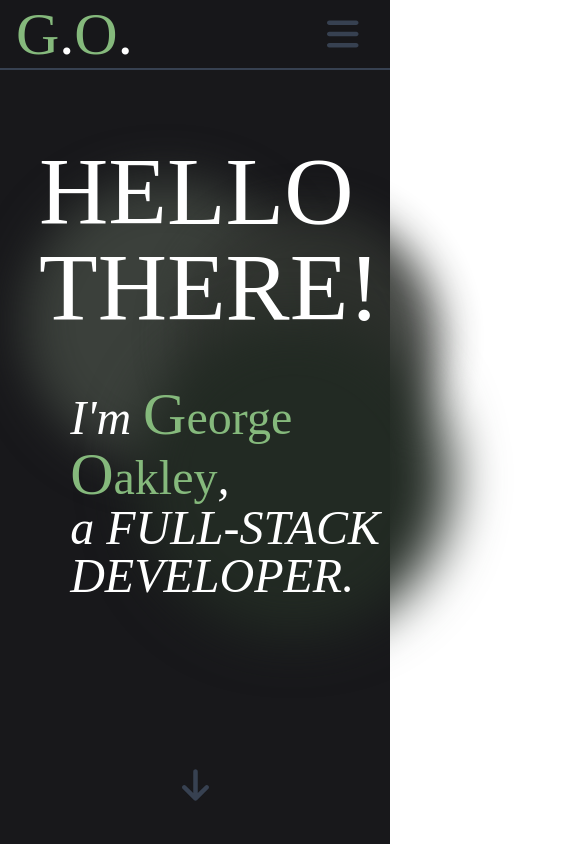
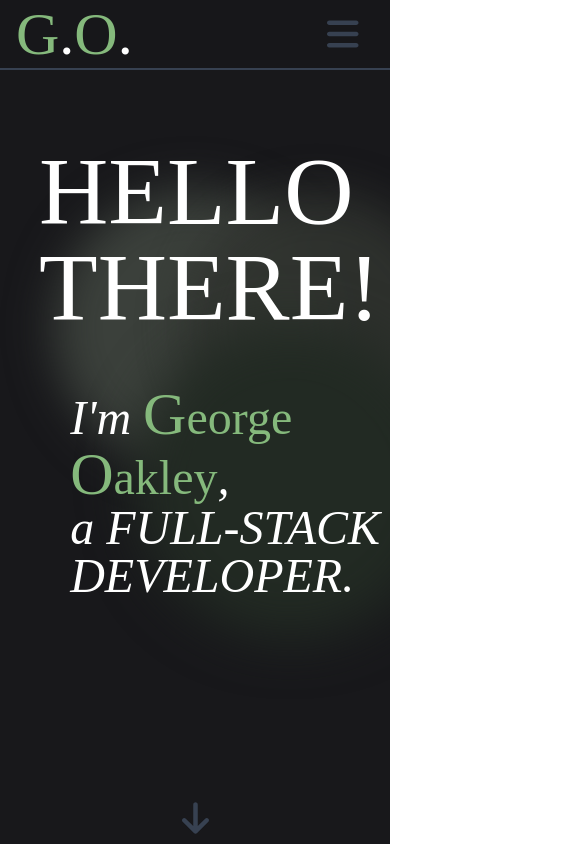
Before and after one commit to Georgeoak03/portfolioV2, a React (Create React App) app in the folder portfolio/: page / in a window 390 px wide. Shown: the top 844 px of the page, 580 px wide, since content can reach past the window. Built offline with nearby package versions, Linux system fonts and the light colour scheme.

Commit message:
scroll section alignment

```diff
--- a/portfolio/src/App.css
+++ b/portfolio/src/App.css
@@ -1,43 +1,13 @@
 #main {
     box-sizing: border-box;
+    scroll-snap-type: y mandatory;
+    overflow-y: scroll;
+    overflow-x: hidden;
+    height: 100vh;
+    scroll-behavior: smooth;
 }
 
-
-/*.App {*/
-/*  text-align: center;*/
-/*}*/
-
-/*.App-logo {*/
-/*  height: 40vmin;*/
-/*  pointer-events: none;*/
-/*}*/
-
-/*@media (prefers-reduced-motion: no-preference) {*/
-/*  .App-logo {*/
-/*    animation: App-logo-spin infinite 20s linear;*/
-/*  }*/
-/*}*/
-
-/*.App-header {*/
-/*  background-color: #282c34;*/
-/*  min-height: 100vh;*/
-/*  display: flex;*/
-/*  flex-direction: column;*/
-/*  align-items: center;*/
-/*  justify-content: center;*/
-/*  font-size: calc(10px + 2vmin);*/
-/*  color: white;*/
-/*}*/
-
-/*.App-link {*/
-/*  color: #61dafb;*/
-/*}*/
-
-/*@keyframes App-logo-spin {*/
-/*  from {*/
-/*    transform: rotate(0deg);*/
-/*  }*/
-/*  to {*/
-/*    transform: rotate(360deg);*/
-/*  }*/
-/*}*/
+section {
+    scroll-snap-align: start;
+    scroll-behavior: smooth;
+}
--- a/portfolio/src/App.js
+++ b/portfolio/src/App.js
@@ -9,7 +9,7 @@ import Footer from "./components/Footer";
 
 function App() {
     return (
-        <main id="main" className="bg-zinc-900 min-h-full">
+        <main id="main" className="bg-zinc-900 min-h-full ">
             <Splash id="splash"/>
             <Navbar />
             <About id="about"/>
--- a/portfolio/src/components/About.js
+++ b/portfolio/src/components/About.js
@@ -7,8 +7,8 @@ import mysql from './mysql.svg';
 
 export default function About() {
     return (
-        <section id="about-me" className="bg-zinc-900 min-h-screen">
-            <div className="relative">
+        <section id="about-me" className="bg-zinc-900 min-h-screen motion-safe:animate-fadeIn snap-y">
+            <div className="relative js-show-on-scroll snap-center">
                 <div className="invisible absolute z-0 bg-[#222A23] w-[70%] h-[475px] top-44 left-[15%] lg:visible lg:top-32 lg:h-[700px] lg:left-[20%]"></div>
                 <div className="absolute z-0 bg-[#263d28] w-[175px] lg:w-[300px] h-6 top-40 left-[25%] lg:h-10 lg:left-[16%] lg:top-44 lg:w-[450px]"></div>
                 <div className="absolute w-[75px] h-6 z-0 bg-[#263d28] top-56 left-[25%] lg:hidden"></div>
--- a/portfolio/src/components/Splash.js
+++ b/portfolio/src/components/Splash.js
@@ -4,15 +4,15 @@ import React from "react";
 export default function Splash() {
     return (
         <section id="splash" className="bg-zinc-900 min-h-screen z-999">
+            <div>
                 <div className="relative">
-                <div className="absolute h-fit left-[10%] md:left-[25%] lg:left-[35%]">
+                    <div className="relative h-fit left-[10%] md:left-[25%] lg:left-[35%] w-screen">
                         {/*<div className="hidden absolute z-0 bg-[#222A23] w-[70%] h-[475px] top-44 left-[15%] md:top-52 md:h-[55%] md:left-1/4 xl:w-[55%]"></div>*/}
                         <div className="invisible lg:visible absolute top-48 -left-52 w-72 h-72 bg-[#222A23] rounded-full  filter blur-xl  animate-blob animation-delay-6000"></div>
-                    <div className="absolute top-44 -left-4 w-72 h-72 bg-[#3b403b] rounded-full  filter blur-xl  animate-blob"></div>
-                    <div className="absolute top-44 left-36 w-72 h-72 bg-[#30332f] rounded-full  filter blur-xl opacity-90 animate-blob animation-delay-2000"></div>
-                    <div className="absolute top-96 left-20 w-72 h-72 bg-[#222A23] rounded-full  filter blur-xl  animate-blob animation-delay-4000"></div>
-                    <div className="invisible lg:visible absolute top-[475px] left-64 w-72 h-72 bg-[#1c1f1d] rounded-full  filter blur-xl  animate-blob animation-delay-6000"></div>
-
+                        <div className="absolute top-44 left-4 w-72 h-72 bg-[#3b403b] rounded-full  filter blur-xl  animate-blob overflow-hidden"></div>
+                        <div className="absolute top-44 left-36 w-72 h-72 bg-[#30332f] rounded-full  filter blur-xl opacity-90 animate-blob animation-delay-2000 overflow-hidden"></div>
+                        <div className="absolute top-96 left-20 w-72 h-72 bg-[#222A23] rounded-full  filter blur-xl  animate-blob animation-delay-4000 overflow-hidden"></div>
+                        <div className="collapse lg:visible absolute top-[475px] left-64 w-72 h-72 bg-[#1c1f1d] rounded-full  filter blur-xl  animate-blob animation-delay-6000"></div>
                     </div>
                     <div className="relative max-w-xs z-10 top-36 left-[10%] md:left-[15%]">
                         <h1 className="lg:text-[175px] md:text-[150px] text-8xl text-white font-['Great_Sailor']">
@@ -24,11 +24,12 @@ export default function Splash() {
                     </div>
                     <div className="relative top-36 w-2/5 h-32 left-[10%] md:top-32 md:left-40"></div>
                 </div>
-            <div className="absolute bottom-10 z-10 w-auto mt-28 flex justify-center w-screen hover:animate-bounce">
+                <div className="relative bottom-10 z-10 w-auto mt-28 flex justify-center w-screen hover:animate-bounce">
                     <a href="#about-me">
                         <FontAwesomeIcon icon="fa-solid fa-arrow-down" className="text-gray-700 hover:text-white text-4xl transition ease-in-out duration-1000 transform"/>
                     </a>
                 </div>
+            </div>
         </section>
     )
 }
--- a/portfolio/tailwind.config.js
+++ b/portfolio/tailwind.config.js
@@ -5,6 +5,7 @@ module.exports = {
     extend: {
       animation: {
         blob: "blob 7s infinite",
+        fadeIn: "fadeIn 2s ease-in forwards"
       },
       keyframes: {
         blob: {
@@ -21,11 +22,16 @@ module.exports = {
             transform: "tranlate(0px, 0px) scale(1)",
           },
         },
+        fadeIn: {
+          "0%": { opacity: 0 },
+          "100%": { opacity: 1 }
+        },
       },
     },
   },
   variants: {
     extend: {},
+    animation: ["motion-safe"]
   },
   plugins: [],
 }
```
Lines whose indentation alone changed are shown as unchanged.
